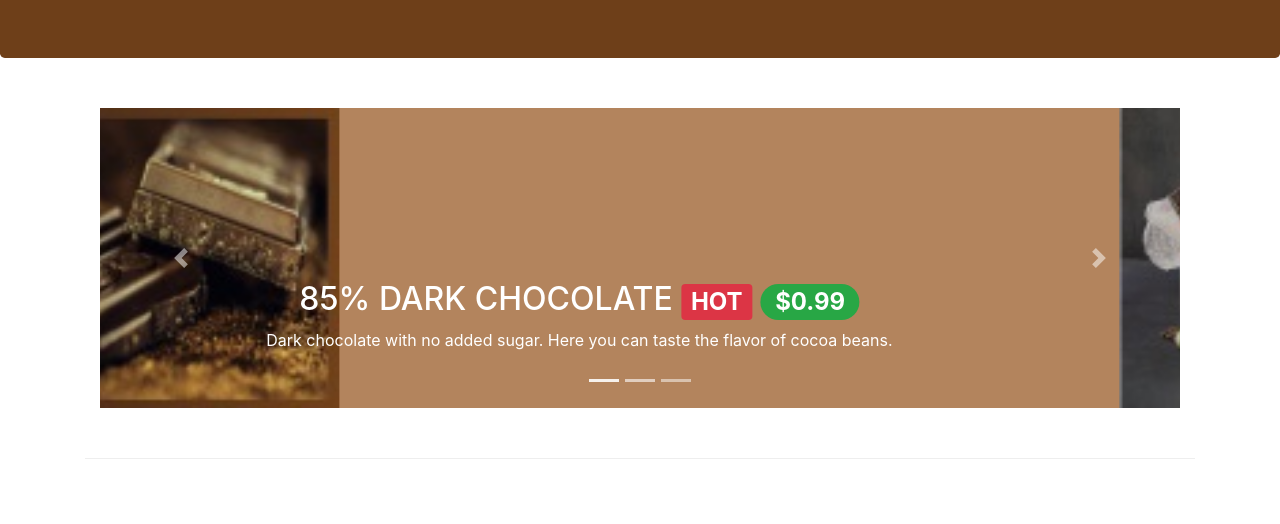
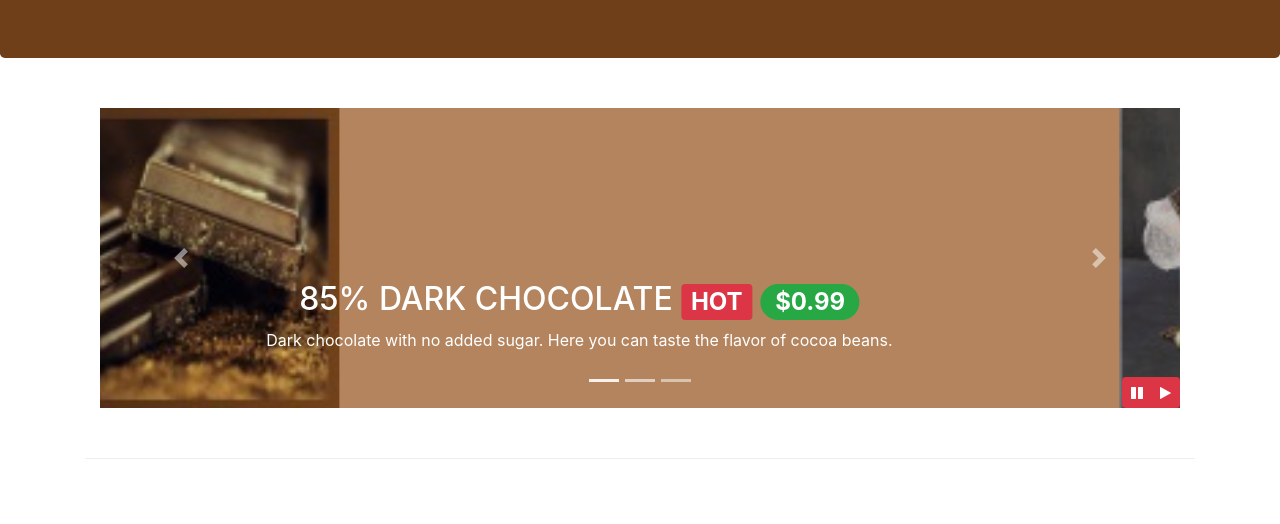
Before and after one commit to Abholos/leChocolat, a website: page index.html in a window 1280 px wide. Shown: the part 276-800 px from the top of the page. Drawn offline with nearby package versions, Linux system fonts and the light colour scheme.

Commit message:
Bootstrap JQuery

```diff
--- a/css/styles.css
+++ b/css/styles.css
@@ -74,4 +74,11 @@ div.accordion p {
   left: 0;
   min-height: 300px;
 }
+#carouselButtons {
+  right: 0px;
+  position: absolute;
+  bottom: 0px;
+  /* x-index +1 brings the target in front of other elements */
+  z-index: +1;
+}
 /* ----------------- */
--- a/index.html
+++ b/index.html
@@ -174,6 +174,15 @@
                         <span class="carousel-control-next-icon" aria-hidden="true"></span>
                         <span class="sr-only">Next</span>
                     </a>
+                    <!-- Stop Play carousel buttons -->
+                    <div class="btn-group" id="carouselButtons">
+                        <button class="btn btn-danger btn-sm" id="carousel-pause">
+                            <span class="fa fa-pause"></span>
+                        </button>
+                        <button class="btn btn-danger btn-sm" id="carousel-play">
+                            <span class="fa fa-play"></span>
+                        </button>
+                    </div>
                 </div>
             </div>
         </div>
@@ -453,12 +462,8 @@
     <script src="node_modules/tether/dist/js/tether.min.js"></script>
     <script src="node_modules/popper.js/dist/umd/popper.min.js"></script>
     <script src="node_modules/bootstrap/dist/js/bootstrap.min.js"></script>
+    <script src="js/scripts.js/"></script>
 
-    <script>
-        $(function () {
-           $('[data-toggle="tooltip"]').tooltip()
-         })
-       </script>
 </body>
 
 </html>
```
Also changed, not shown: aboutus.html (+1 -0 lines), contactus.html (+1 -0 lines), js/scripts.js (added, +9 -0 lines).
